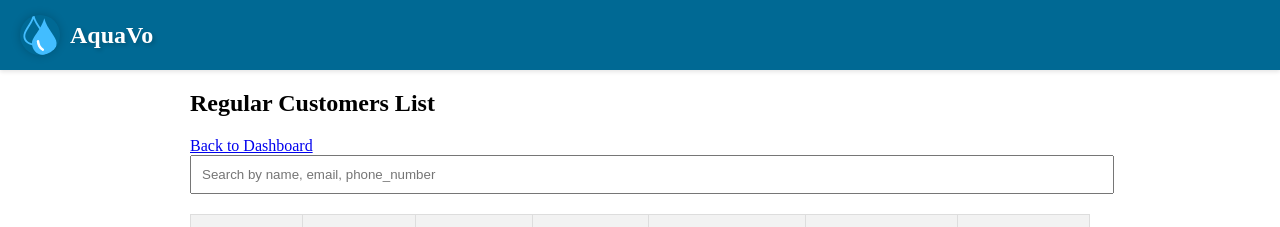
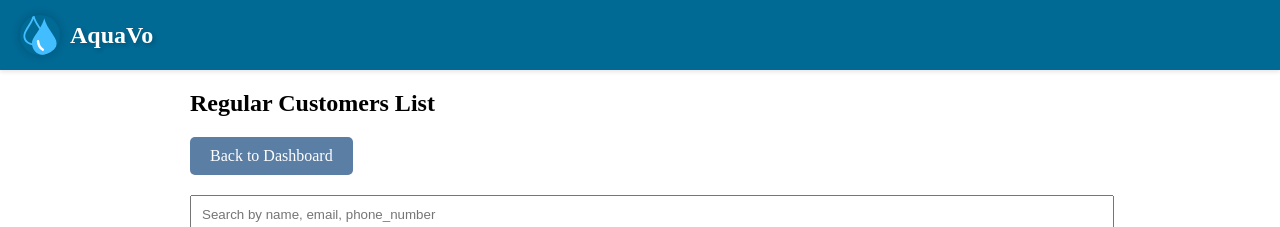
Before and after one commit to mmbogajemimah/aquavo_frontend, a React (Create React App) app: page /customers in a window 1280 px wide. Shown: the top 227 px of the page. Built offline with nearby package versions, Linux system fonts and the light colour scheme; no server answers.

Commit message:
Customer List Styles on back button

```diff
--- a/src/styles/customers/customer-list.css
+++ b/src/styles/customers/customer-list.css
@@ -69,3 +69,18 @@
   .btn-add:hover, .btn-update:hover, .btn-delete:hover, .btn-view:hover {
     opacity: 0.8;
   }
+
+  .back-button {
+    display: inline-block;
+    padding: 10px 20px;
+    background-color: #5b7ea4;
+    color: #fff;
+    text-decoration: none;
+    border-radius: 5px;
+    font-size: 16px;
+    margin-bottom: 20px;
+  }
+
+  .back-button:hover {
+    background-color: #61966d;
+  }
```
